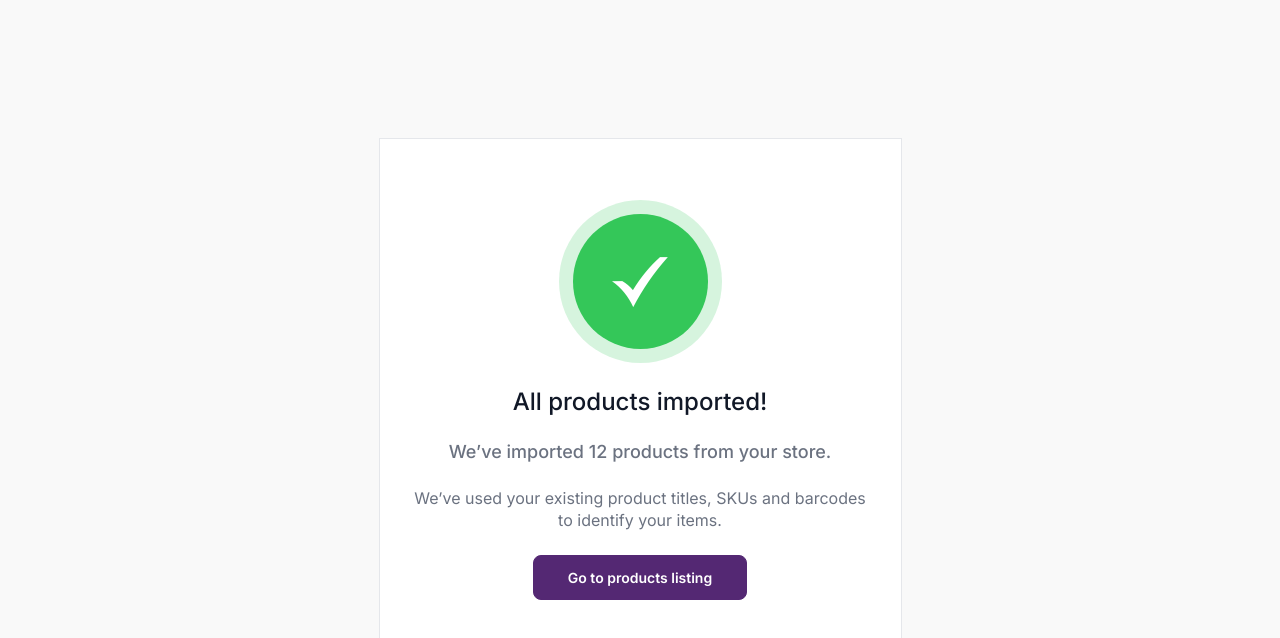
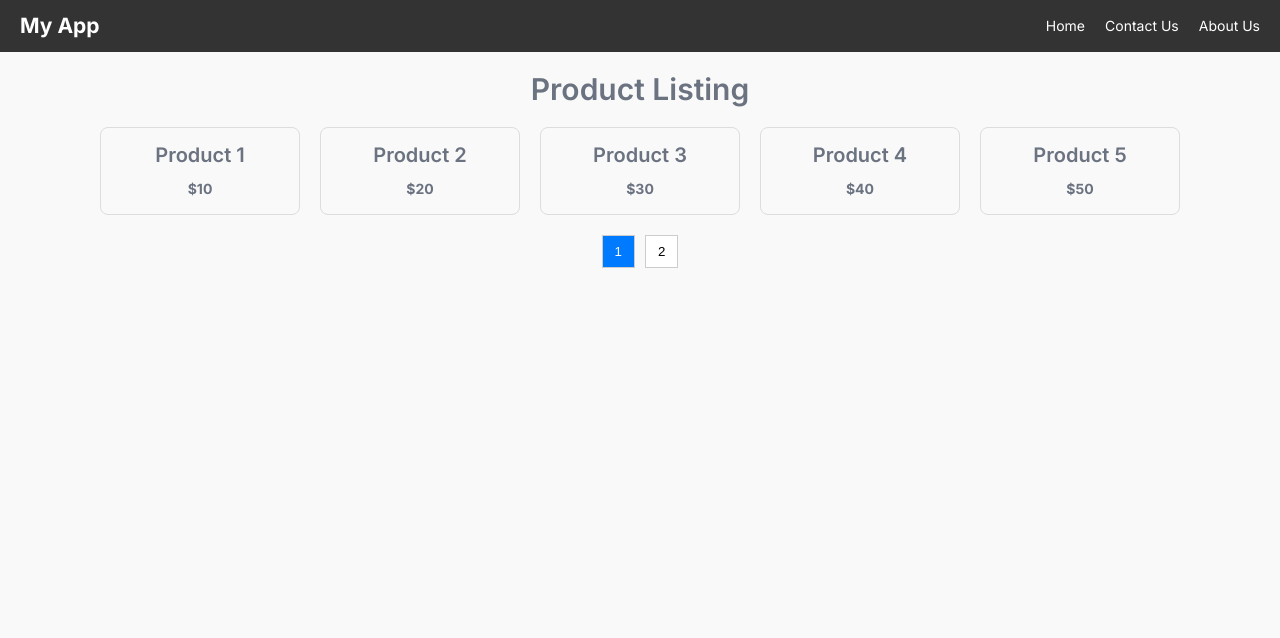
Before and after one commit to SalmanSohail20/quantum-task, a React (Vite) app: page / in a window 1280 px wide. Both pictures are taken after a click on the button "Go to products listing". Shown: the top 638 px of the page. Built offline with nearby package versions, Linux system fonts and the light colour scheme.

Commit message:
test-code

```diff
--- a/package.json
+++ b/package.json
@@ -12,6 +12,7 @@
   "dependencies": {
     "react": "^19.2.0",
     "react-dom": "^19.2.0",
+    "react-router-dom": "^7.9.6",
     "sass": "^1.94.2"
   },
   "devDependencies": {
--- a/src/App.tsx
+++ b/src/App.tsx
@@ -1,11 +1,37 @@
+import { useState } from "react";
+import { BrowserRouter as Router, Routes, Route } from "react-router-dom";
 import "./App.css";
 import ProgressBar from "./component/Progressbar/ProgressBar";
+import ProductListing from "./component/ProductListing/ProductListing";
+import ContactUs from "./component/ContactUs/ContactUs";
+import AboutUs from "./component/AboutUs/AboutUs";
+import Navbar from "./component/Navbar/Navbar";
 
 function App() {
+  const [currentView, setCurrentView] = useState<"progress" | "listing">(
+    "progress"
+  );
+
+  const handleSwitchToListing = () => {
+    setCurrentView("listing");
+  };
+
   return (
-    <>
-      <ProgressBar />
-    </>
+    <Router>
+      {currentView === "progress" && (
+        <ProgressBar onSwitchToListing={handleSwitchToListing} />
+      )}
+      {currentView === "listing" && (
+        <>
+          <Navbar />
+          <Routes>
+            <Route path="/" element={<ProductListing />} />
+            <Route path="/contactus" element={<ContactUs />} />
+            <Route path="/aboutus" element={<AboutUs />} />
+          </Routes>
+        </>
+      )}
+    </Router>
   );
 }
 
--- /dev/null
+++ b/src/component/AboutUs/AboutUs.scss
@@ -0,0 +1,10 @@
+.about_us {
+    padding: 20px;
+    text-align: center;
+    h1 {
+        margin-bottom: 20px;
+    }
+    p {
+        margin: 10px 0;
+    }
+}
--- /dev/null
+++ b/src/component/AboutUs/AboutUs.tsx
@@ -0,0 +1,16 @@
+import React from "react";
+import "./AboutUs.scss";
+
+const AboutUs = () => {
+  return (
+    <div className="about_us">
+      <h1>About Us</h1>
+      <p>
+        We are a company dedicated to providing the best products and services.
+      </p>
+      <p>Our mission is to innovate and deliver quality.</p>
+    </div>
+  );
+};
+
+export default AboutUs;
--- /dev/null
+++ b/src/component/ContactUs/ContactUs.scss
@@ -0,0 +1,30 @@
+.contact_us {
+    padding: 20px;
+    h1 {
+        text-align: center;
+    }
+    form {
+        max-width: 400px;
+        margin: 0 auto;
+        display: flex;
+        flex-direction: column;
+        gap: 10px;
+        input,
+        textarea {
+            padding: 10px;
+            border: 1px solid #ccc;
+            border-radius: 4px;
+        }
+        textarea {
+            height: 100px;
+        }
+        button {
+            padding: 10px;
+            background: #007bff;
+            color: white;
+            border: none;
+            border-radius: 4px;
+            cursor: pointer;
+        }
+    }
+}
--- /dev/null
+++ b/src/component/ContactUs/ContactUs.tsx
@@ -0,0 +1,19 @@
+import React from "react";
+import "./ContactUs.scss";
+
+const ContactUs = () => {
+  return (
+    <div className="contact_us">
+      <h1>Contact Us</h1>
+      <p>Get in touch with us!</p>
+      <form>
+        <input type="text" placeholder="Name" />
+        <input type="email" placeholder="Email" />
+        <textarea placeholder="Message"></textarea>
+        <button type="submit">Send</button>
+      </form>
+    </div>
+  );
+};
+
+export default ContactUs;
--- a/src/component/Importcard/ImportCard.tsx
+++ b/src/component/Importcard/ImportCard.tsx
@@ -1,6 +1,9 @@
 import React from "react";
 import "./ImportCard.scss";
-const ImportCard = () => {
+interface ImportCardProps {
+  onSwitchToListing: () => void;
+}
+const ImportCard = ({ onSwitchToListing }: ImportCardProps) => {
   return (
     <div className="import_pro_crd">
       <div className="crd_icon">
@@ -14,7 +17,9 @@ const ImportCard = () => {
         We’ve used your existing product titles, SKUs and barcodes to identify
         your items.
       </p>
-      <button className="btn btn_primary">Go to products listing</button>
+      <button className="btn btn_primary" onClick={onSwitchToListing}>
+        Go to products listing
+      </button>
     </div>
   );
 };
--- /dev/null
+++ b/src/component/Navbar/Navbar.scss
@@ -0,0 +1,28 @@
+.navbar {
+    display: flex;
+    justify-content: space-between;
+    align-items: center;
+    padding: 10px 20px;
+    background-color: #333;
+    color: white;
+    .navbar_brand a {
+        color: white;
+        text-decoration: none;
+        font-size: 1.5em;
+        font-weight: bold;
+    }
+    .navbar_links {
+        list-style: none;
+        display: flex;
+        gap: 20px;
+        margin: 0;
+        padding: 0;
+        li a {
+            color: white;
+            text-decoration: none;
+            &:hover {
+                text-decoration: underline;
+            }
+        }
+    }
+}
--- /dev/null
+++ b/src/component/Navbar/Navbar.tsx
@@ -0,0 +1,26 @@
+import React from "react";
+import { Link } from "react-router-dom";
+import "./Navbar.scss";
+
+const Navbar = () => {
+  return (
+    <nav className="navbar">
+      <div className="navbar_brand">
+        <Link to="/">My App</Link>
+      </div>
+      <ul className="navbar_links">
+        <li>
+          <Link to="/">Home</Link>
+        </li>
+        <li>
+          <Link to="/contactus">Contact Us</Link>
+        </li>
+        <li>
+          <Link to="/aboutus">About Us</Link>
+        </li>
+      </ul>
+    </nav>
+  );
+};
+
+export default Navbar;
--- /dev/null
+++ b/src/component/ProductListing/ProductListing.tsx
@@ -0,0 +1,59 @@
+import React, { useState } from "react";
+import "./ProductListing.scss";
+
+const ProductListing = () => {
+  const [currentPage, setCurrentPage] = useState(1);
+  const productsPerPage = 5;
+
+  // Sample products data
+  const products = [
+    { id: 1, name: "Product 1", price: "$10" },
+    { id: 2, name: "Product 2", price: "$20" },
+    { id: 3, name: "Product 3", price: "$30" },
+    { id: 4, name: "Product 4", price: "$40" },
+    { id: 5, name: "Product 5", price: "$50" },
+    { id: 6, name: "Product 6", price: "$60" },
+    { id: 7, name: "Product 7", price: "$70" },
+    { id: 8, name: "Product 8", price: "$80" },
+    { id: 9, name: "Product 9", price: "$90" },
+    { id: 10, name: "Product 10", price: "$100" },
+  ];
+
+  const totalPages = Math.ceil(products.length / productsPerPage);
+  const startIndex = (currentPage - 1) * productsPerPage;
+  const currentProducts = products.slice(
+    startIndex,
+    startIndex + productsPerPage
+  );
+
+  const handlePageChange = (page: number) => {
+    setCurrentPage(page);
+  };
+
+  return (
+    <div className="product_listing">
+      <h1>Product Listing</h1>
+      <div className="products">
+        {currentProducts.map((product) => (
+          <div key={product.id} className="product_card">
+            <h3>{product.name}</h3>
+            <p>{product.price}</p>
+          </div>
+        ))}
+      </div>
+      <div className="pagination">
+        {Array.from({ length: totalPages }, (_, i) => i + 1).map((page) => (
+          <button
+            key={page}
+            className={`page_btn ${page === currentPage ? "active" : ""}`}
+            onClick={() => handlePageChange(page)}
+          >
+            {page}
+          </button>
+        ))}
+      </div>
+    </div>
+  );
+};
+
+export default ProductListing;
--- a/src/component/Progressbar/ProgressBar.tsx
+++ b/src/component/Progressbar/ProgressBar.tsx
@@ -1,7 +1,10 @@
 import { useEffect, useState } from "react";
 import "./ProgressBar.scss";
 import ImportCard from "../Importcard/ImportCard";
-const ProgressBar = () => {
+interface ProgressBarProps {
+  onSwitchToListing: () => void;
+}
+const ProgressBar = ({ onSwitchToListing }: ProgressBarProps) => {
   const [progress, setProgress] = useState(0);
 
   useEffect(() => {
@@ -41,7 +44,7 @@ const ProgressBar = () => {
         </div>
       )}
 
-      {progress === 100 && <ImportCard />}
+      {progress === 100 && <ImportCard onSwitchToListing={onSwitchToListing} />}
     </>
   );
 };
```
Also changed, not shown: 2 other files (tests, documents, lock files or other folders).
